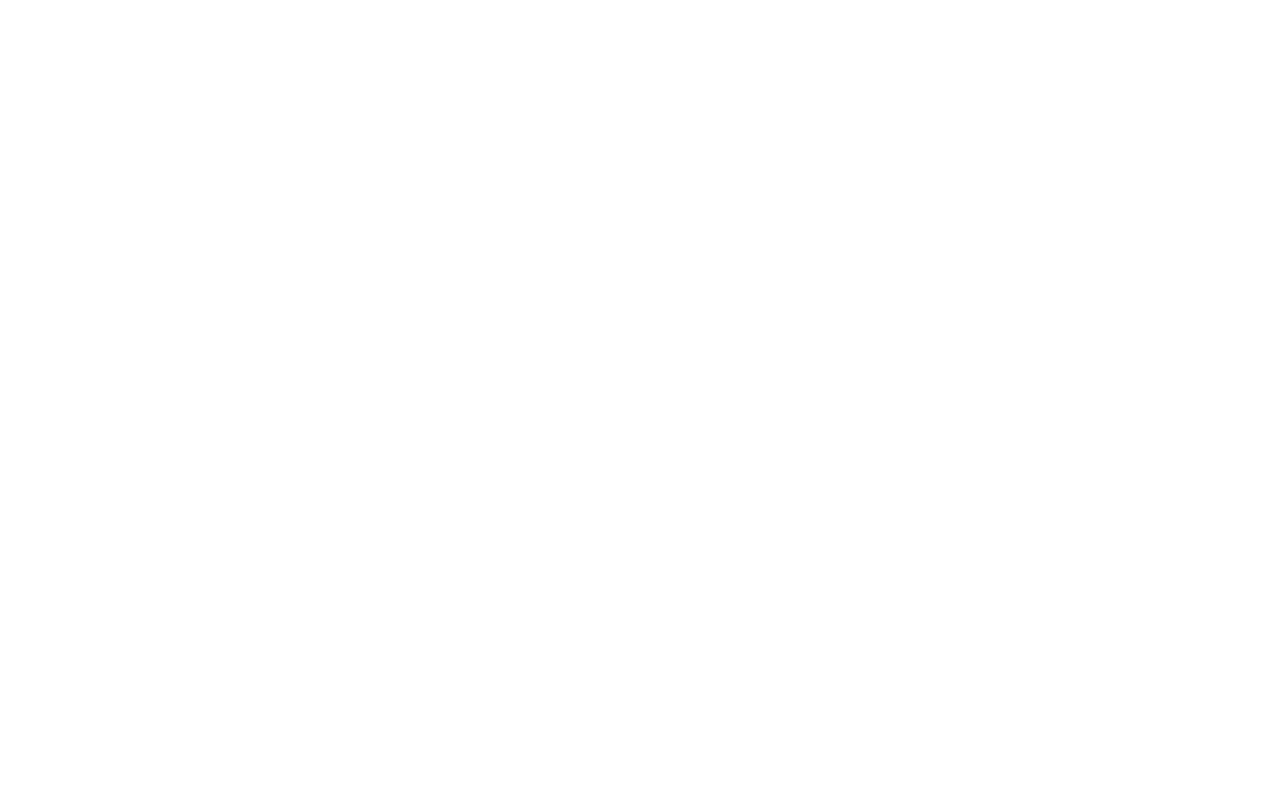
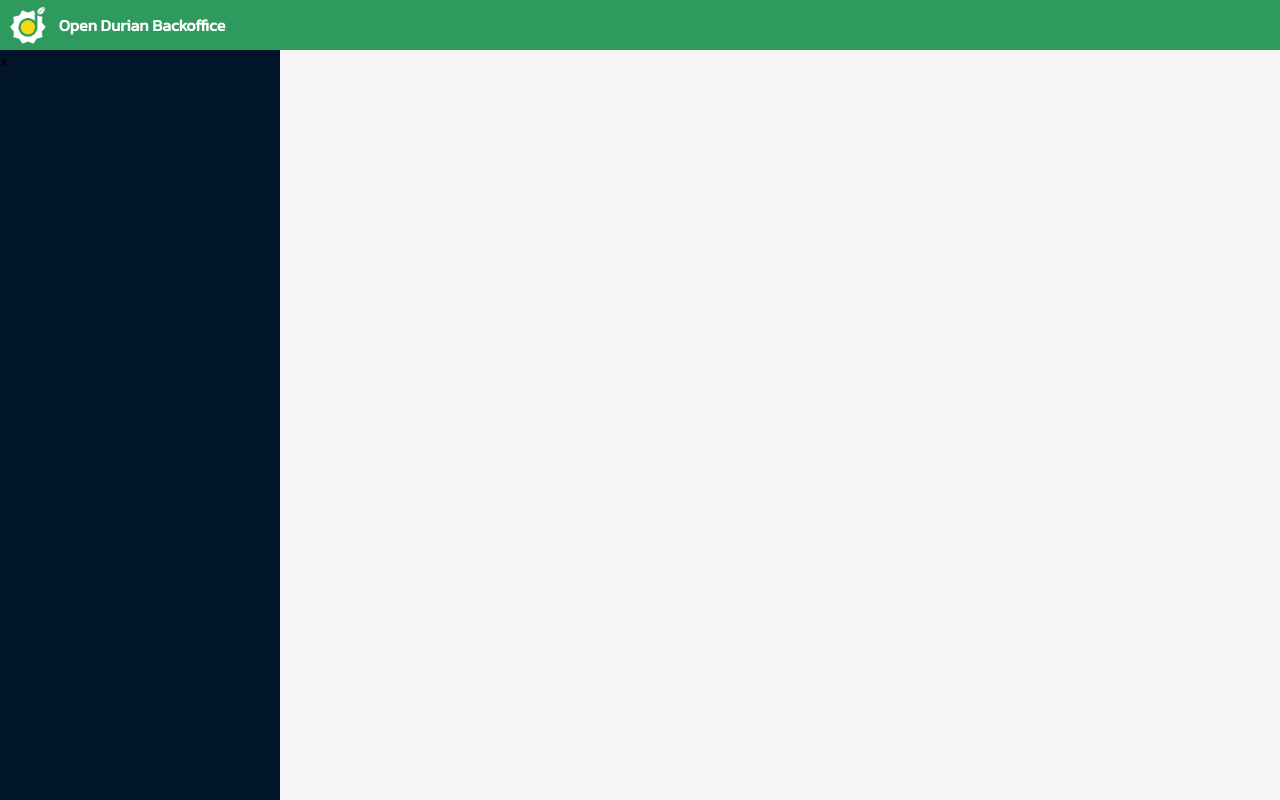
Before and after one commit to puwaned/open-durian-backoffice-test, a React (Create React App) app: page / in a window 1280 px wide. Built offline with nearby package versions, Linux system fonts and the light colour scheme.

Commit message:
init basic layout

```diff
--- a/package.json
+++ b/package.json
@@ -3,6 +3,7 @@
   "version": "0.1.0",
   "private": true,
   "dependencies": {
+    "@ant-design/icons": "^5.0.1",
     "@craco/craco": "^7.0.0",
     "@testing-library/jest-dom": "^5.16.5",
     "@testing-library/react": "^13.4.0",
@@ -15,6 +16,7 @@
     "craco-less": "^2.0.0",
     "react": "^18.2.0",
     "react-dom": "^18.2.0",
+    "react-router-dom": "^6.8.2",
     "react-scripts": "5.0.1",
     "styled-components": "^5.3.8",
     "twin.macro": "^3.1.0",
--- a/src/App.tsx
+++ b/src/App.tsx
@@ -1,11 +1,16 @@
-import React from 'react';
+import { HashRouter, useRoutes } from "react-router-dom";
+import { APP_ROUTE } from "./routes";
 
+const Routes = () => {
+  const routes = useRoutes(APP_ROUTE);
+  return routes;
+};
 
 function App() {
   return (
-    <div >
-
-    </div>
+    <HashRouter>
+      <Routes />
+    </HashRouter>
   );
 }
 
--- /dev/null
+++ b/src/assets/images/index.ts
@@ -0,0 +1,3 @@
+import AppLogoImage from "./durian-logo.png";
+
+export { AppLogoImage };
--- a/src/assets/styles/index.less
+++ b/src/assets/styles/index.less
@@ -13,3 +13,16 @@
 body {
   margin: 0px;
 }
+
+html * {
+  font-family: "Kanit" !important;
+}
+
+h1,
+h2,
+h3,
+h4,
+h5,
+.ant-typography * {
+  margin: 0px !important;
+}
--- /dev/null
+++ b/src/layouts/content.tsx
@@ -0,0 +1,15 @@
+import { Layout } from "antd";
+import React from "react";
+import { Outlet } from "react-router-dom";
+
+const AppContent = () => {
+  return (
+    <Layout.Content>
+      <React.Suspense>
+        <Outlet />
+      </React.Suspense>
+    </Layout.Content>
+  );
+};
+
+export default AppContent;
--- /dev/null
+++ b/src/layouts/header.tsx
@@ -0,0 +1,22 @@
+import { Col, Image, Layout, Row, Typography } from "antd";
+import { AppLogoImage } from "../assets/images";
+
+const AppHeader = () => {
+  return (
+    <Layout.Header className="!bg-primary px-2" style={{ height: 50 }}>
+      <Row className="h-full" align="middle" gutter={12}>
+        <Col className="center">
+          <Image preview={false} src={AppLogoImage} height={40} width="auto" />
+        </Col>
+        <Col>
+          <Typography.Title className="!text-white" level={5}>Open Durian Backoffice</Typography.Title>
+        </Col>
+        <Col className="ml-auto">
+
+        </Col>
+      </Row>
+    </Layout.Header>
+  );
+};
+
+export default AppHeader;
--- /dev/null
+++ b/src/layouts/index.tsx
@@ -0,0 +1,18 @@
+import { Layout } from "antd";
+import AppContent from "./content";
+import AppHeader from "./header";
+import AppSider from "./sider";
+
+const AppLayout = () => {
+  return (
+    <Layout className="h-screen">
+      <AppHeader />
+      <Layout>
+        <AppSider />
+        <AppContent />
+      </Layout>
+    </Layout>
+  );
+};
+
+export default AppLayout;
--- /dev/null
+++ b/src/layouts/sider.tsx
@@ -0,0 +1,7 @@
+import { Layout } from "antd";
+
+const AppSider = () => {
+  return <Layout.Sider width={280}>x</Layout.Sider>;
+};
+
+export default AppSider;
--- /dev/null
+++ b/src/pages/login/index.tsx
@@ -0,0 +1,7 @@
+
+
+const LoginPage = () => {
+    return <div>x</div>
+}
+
+export default LoginPage;
--- /dev/null
+++ b/src/routes/index.tsx
@@ -0,0 +1,14 @@
+import { RouteObject } from "react-router-dom";
+import AppLayout from "../layouts";
+import LoginPage from "../pages/login";
+
+export const APP_ROUTE: RouteObject[] = [
+  {
+    path: "/",
+    element: <AppLayout />,
+  },
+  {
+    path: '/login',
+    element: <LoginPage />
+  }
+];
--- a/tailwind.config.js
+++ b/tailwind.config.js
@@ -2,7 +2,13 @@
 module.exports = {
   content: ["./src/**/*.{js,jsx,ts,tsx}"],
   theme: {
-    extend: {},
+    extend: {
+      colors: {
+        primary: "#2F9A5D",
+        primaryLight: "#48B074",
+        primaryDark: "#438860",
+      },
+    },
   },
   plugins: [],
 };
```
Also changed, not shown: src/assets/images/durian-logo.png (added), 1 other file (tests, documents, lock files or other folders).
